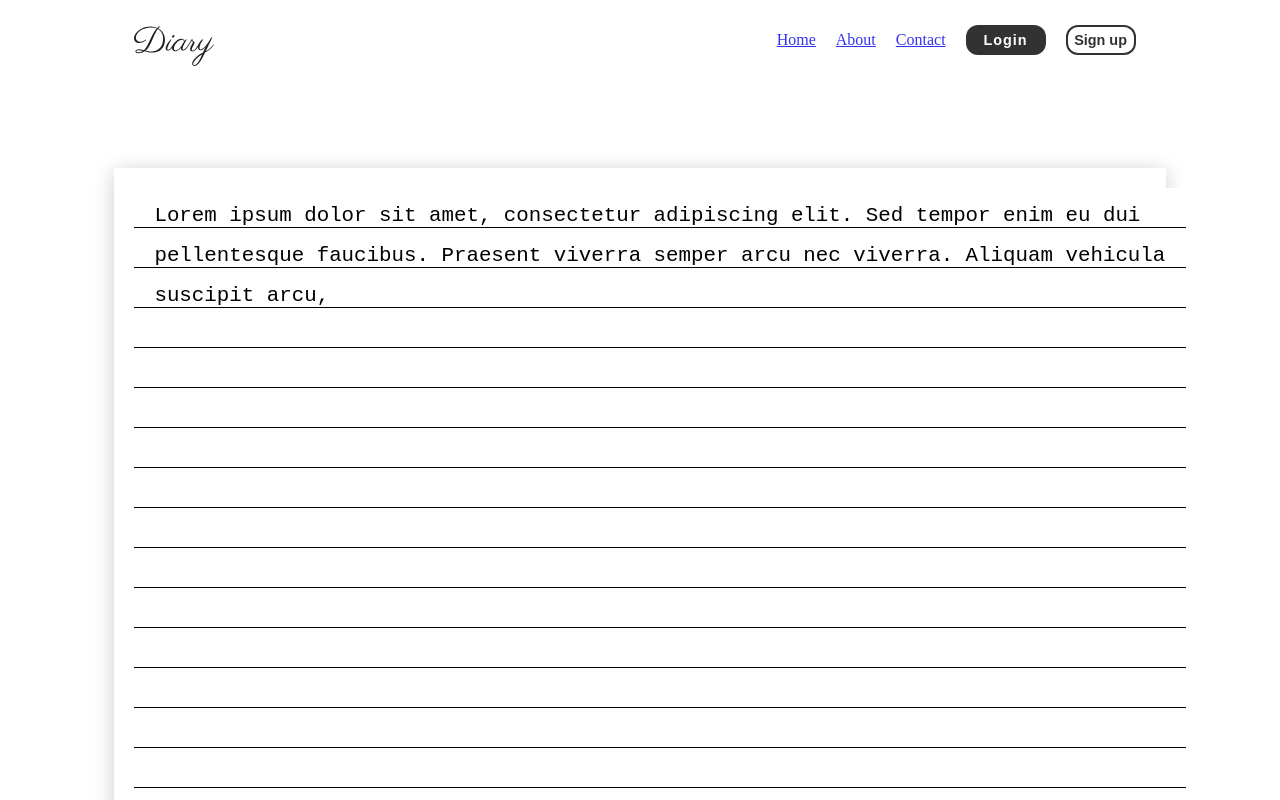
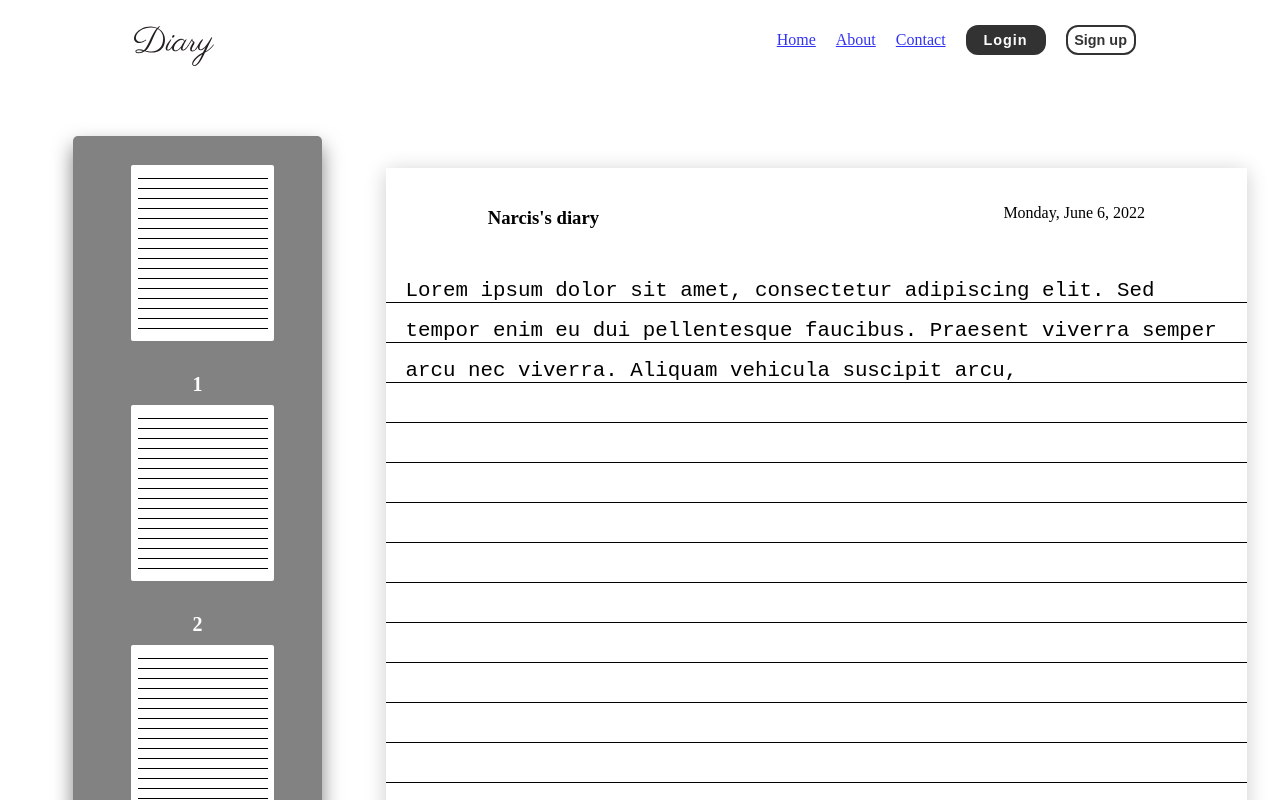
Before and after one commit to Narcis2005/diary-frontend, a Next.js app: page /journal in a window 1280 px wide. Shown: the top 800 px of the page. Built offline with nearby package versions, Linux system fonts and the light colour scheme; a web font is replaced by a local one.

Commit message:
sidebar on journal

```diff
--- a/components/Hero/index.tsx
+++ b/components/Hero/index.tsx
@@ -1,3 +1,4 @@
+import Link from "next/link";
 import {
     HeroContainer,
     TextContainer,
@@ -28,7 +29,10 @@ const Hero = () => {
                         </Paragraph>
                     </ParagraphContainer>
                     <StartWritingButtonContainer>
+                        <Link href="/journal" passHref>
                         <StartWritingButton>Dear diary...</StartWritingButton>
+
+                        </Link>
                     </StartWritingButtonContainer>
                 </TextContainer>
                 <IllustrationContainer>
--- a/components/JournalComponent/JournalComponents.tsx
+++ b/components/JournalComponent/JournalComponents.tsx
@@ -2,18 +2,38 @@ import styled from "styled-components";
 
 export const JournalContainer = styled.div`
     display: flex;
-    flex-direction: column;
-    align-items: center;
+
     justify-content: center;
     width: 100%;
     padding: 4rem 0;
 `;
+export const PagesContainer = styled.div`
+    width: 65%;
+`;
+export const SidebarContainer = styled.div`
+    width: 15%;
+    margin-right: 5%;
+    background: rgb(130,130,130);
+    display: flex;
+    flex-direction: column;
+    align-items: center;
+    align-self:flex-start;
+    padding: 30px;
+    text-align: center;
+    color: white;
+    border-radius: 5px;
+    box-shadow: rgb(0 0 0 / 50%) 0px 10px 20px;
+
+`;
 export const PageContainer = styled.div`
     padding: 20px;
     height: 130vh;
-    width: 80%;
+    width: 100%;
     box-shadow: rgb(0 0 0 / 20%) 0px 3px 20px;
     margin: 2rem 0;
+    display: flex;
+    flex-direction: column;
+    align-items: center;
 
 `;
 
@@ -33,3 +53,55 @@ export const Page = styled.textarea`
         border: none;
     }
 `;
+export const InfoContainerJournal = styled.div`
+    display: flex;
+    width: 80%;
+    justify-content: space-between;
+    padding-bottom: 1rem;
+`;
+export const WrritenByJournal = styled.h3`
+
+`;
+export const WrritenAtJournal = styled.p`
+
+`;
+export const SmallIndicativePageContainer = styled.div`
+    height: 200px;
+    width: 130px;
+    margin-bottom: 2.5rem;
+`;
+
+export const SmallIndicativePageBackground = styled.input`
+    width: 100%;
+    height: 80%;
+    background: linear-gradient(to bottom,white 9px,black 1px);
+    background-size: 100% 10px;
+    margin-bottom: 20px;
+    position: relative;
+    z-index:2;
+    transform-style: preserve-3d;
+    appearance: none;
+    &::after{
+        content: "";
+        position: absolute;
+        width: 110%;
+        height: 110%;
+        background: white;
+        top: -2.5%;
+        left: -5%;
+        transform: translateZ(-1px);
+        border-radius: 2px;
+    }
+    &:checked::after{
+        border: solid 6px black;
+        top: calc(-2.5% - 6px);
+        left: calc(-5% - 6px);
+        border-radius: 5px;
+    }
+
+`;
+
+export const SmallIndicativePageNumber = styled.p`
+    font-size: 20px;
+    font-weight: 700;
+`;
--- /dev/null
+++ b/components/JournalComponent/PageComponent.tsx
@@ -0,0 +1,15 @@
+import { PageContainer, InfoContainerJournal, WrritenByJournal, WrritenAtJournal, Page } from "./JournalComponents";
+
+const PageComponent = ({date, content}:{date: Date, content: string}) => {
+    const options = { weekday: 'long', year: 'numeric', month: 'long', day: 'numeric' } as const; //ts throws some type error
+    return (
+        <PageContainer>
+                            <InfoContainerJournal>
+                                <WrritenByJournal>Narcis&apos;s diary</WrritenByJournal>
+                                <WrritenAtJournal>{date.toLocaleDateString('en-US', options)}</WrritenAtJournal>
+                            </InfoContainerJournal>
+                          <Page value={content} ></Page>
+        </PageContainer>
+    );
+};
+export default PageComponent;
--- /dev/null
+++ b/components/JournalComponent/SmallIndicativePage.tsx
@@ -0,0 +1,14 @@
+import { SmallIndicativePageBackground, SmallIndicativePageContainer, SmallIndicativePageNumber } from "./JournalComponents";
+
+const SmallIndicativePage = ({pageNumber}: {pageNumber: number}) => {
+    return (
+        <>
+            <SmallIndicativePageContainer>
+                <SmallIndicativePageBackground type="radio"></SmallIndicativePageBackground>
+                <SmallIndicativePageNumber>{pageNumber}</SmallIndicativePageNumber>
+            </SmallIndicativePageContainer>
+        </>
+    );
+};
+
+export default SmallIndicativePage;
--- a/components/JournalComponent/index.tsx
+++ b/components/JournalComponent/index.tsx
@@ -1,4 +1,6 @@
-import { JournalContainer, Page, PageContainer } from "./JournalComponents";
+import {  JournalContainer, PagesContainer, SidebarContainer } from "./JournalComponents";
+import PageComponent from "./PageComponent";
+import SmallIndicativePage from "./SmallIndicativePage";
 
 interface IJournalComponent {
     content: string;
@@ -22,17 +24,30 @@ const JournalComponent = ({ data }: { data: IJournalComponent[] }) => {
         return{ content: formatStringsInSubstringsWithNWords(content.content, 25),
         date: content.date};
     });
+    let pageNumber = 1;
     return (
         <>
             <JournalContainer>
+            <SidebarContainer>
+                <form>
+            {formatedContent.map((data) => {
+                    return data.content.map((content,index) => (
+                            <SmallIndicativePage pageNumber={pageNumber++} key={index}/>
+
+                        )
+                    );
+                })}
+                </form>
+                </SidebarContainer>
+                <PagesContainer>
                 {formatedContent.map((data) => {
                     return data.content.map((content,index) => (
-                        <PageContainer key={index}>
-                          <Page value={content} > </Page>
-                        </PageContainer>
+
+                        <PageComponent key={index} content={content} date={data.date}/>
                     )
                     );
                 })}
+                </PagesContainer>
             </JournalContainer>
         </>
     );
--- a/components/Navbar/NavbarComponents.tsx
+++ b/components/Navbar/NavbarComponents.tsx
@@ -26,7 +26,7 @@ export const LogoContainer = styled.div`
 export const ImageContainer = styled.div`
     height: 60%;
 `;
-export const Logo = styled(Image)``;
+export const Logo = styled(Image)`cursor: pointer;`;
 interface IMobileIconLine {
     isOpen: boolean;
 }
--- a/components/Navbar/index.tsx
+++ b/components/Navbar/index.tsx
@@ -1,3 +1,4 @@
+import Link from "next/link";
 import { useRouter } from "next/router";
 import React, { useCallback, useEffect, useRef, useState } from "react";
 import {
@@ -43,7 +44,10 @@ const Navbar = () => {
             <NavbarInnerContainer>
                 <LogoContainer>
                     <ImageContainer>
+                        <Link href={"/"} passHref>
                         <Logo src="/logo1.svg" width="80" height="50" />
+
+                        </Link>
                     </ImageContainer>
                 </LogoContainer>
                 <Nav isOpen={isMobileMenuOpen}>
```
